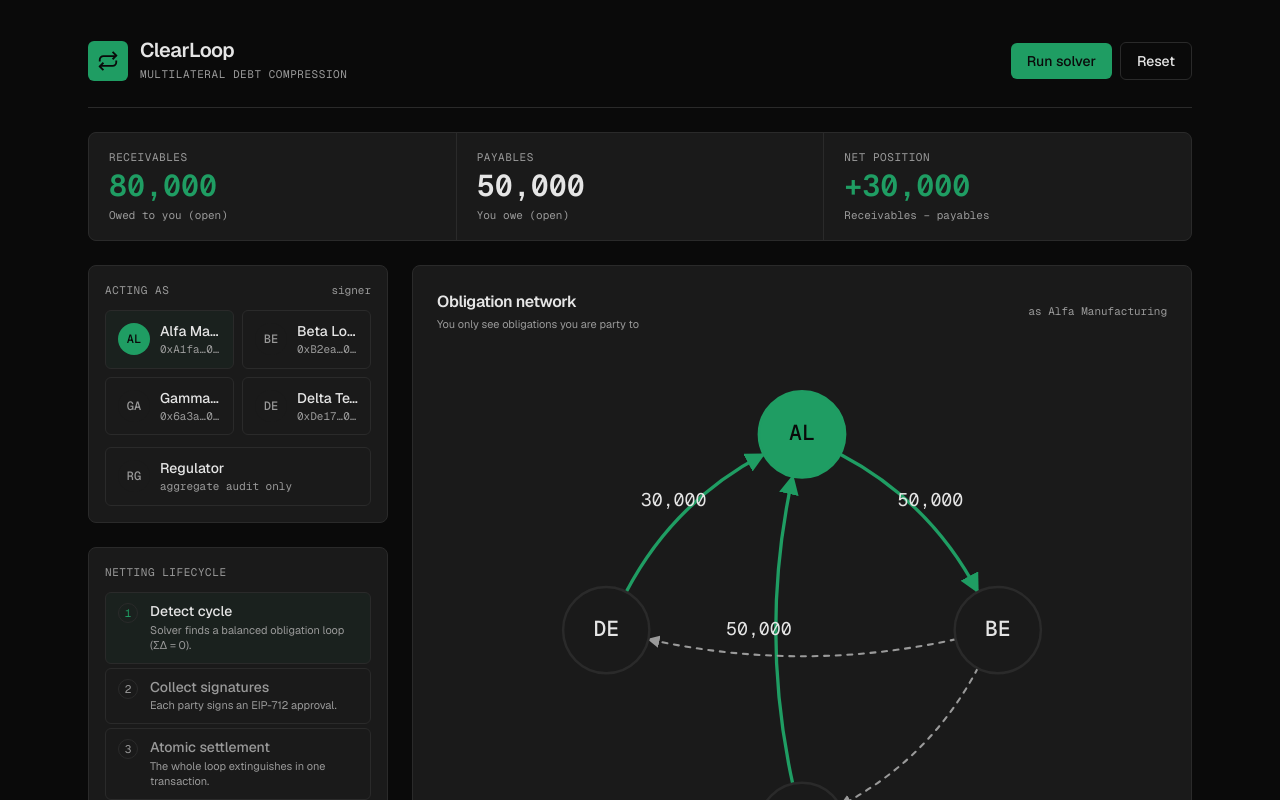
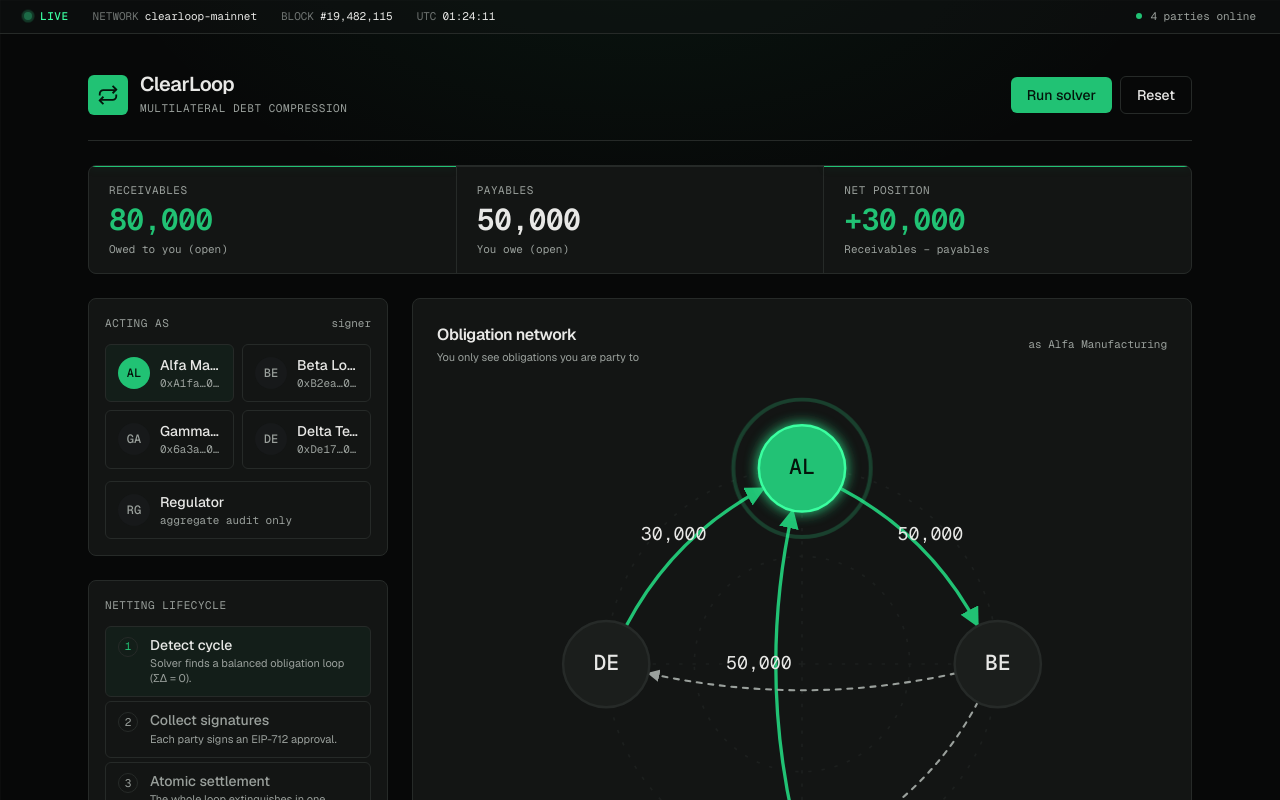
Before and after one commit to ervcdev/ClearLoop, a Next.js app in the folder frontend/: page / in a window 1280 px wide. Shown: the top 800 px of the page. Built offline with nearby package versions, Linux system fonts and the light colour scheme.

Commit message:
feat: refine Bloomberg Terminal theme and add dynamic terminal effects
Co-authored-by: Ervin Castro Perez <118087055+ervcdev@users.noreply.github.com>

```diff
--- a/frontend/app/globals.css
+++ b/frontend/app/globals.css
@@ -1,23 +1,29 @@
 @import "tailwindcss";
 
 :root {
-  /* Bloomberg Terminal — dark */
-  --background: #0a0a0a;
-  --foreground: #e5e5e5;
+  /* Bloomberg Terminal — dark, layered for depth */
+  --background: #070808;
+  --foreground: #e8e8e6;
 
-  --card: #1a1a1a;
-  --card-foreground: #e5e5e5;
+  --card: #131514;
+  --card-foreground: #e8e8e6;
 
-  --muted: #1a1a1a;
-  --muted-foreground: #9a9a9a;
+  /* elevated surface — one step above card for interactive/inner panels */
+  --elevated: #1b1e1c;
 
-  --border: #2a2a2a;
-  --input: #2a2a2a;
-  --ring: #1f9d63;
+  --muted: #17191a;
+  --muted-foreground: #9aa09c;
+
+  --border: #262a28;
+  --input: #262a28;
+  --ring: #21c274;
 
   /* Primary — institutional clearing green, brightened for dark bg */
-  --primary: #1f9d63;
-  --primary-foreground: #0a0a0a;
+  --primary: #21c274;
+  --primary-foreground: #04140b;
+  /* Bright signal green — reserved for live/active moments only */
+  --signal: #3affa0;
+  --primary-glow: rgba(33, 194, 116, 0.35);
 
   /* Status accents — brightened for contrast on dark */
   --pending: #d19a3a;
@@ -36,6 +42,9 @@
 
   --color-card: var(--card);
   --color-card-foreground: var(--card-foreground);
+
+  --color-elevated: var(--elevated);
+  --color-signal: var(--signal);
 
   --color-muted: var(--muted);
   --color-muted-foreground: var(--muted-foreground);
@@ -71,4 +80,53 @@ body {
   color: var(--foreground);
   font-family: var(--font-sans), Arial, Helvetica, sans-serif;
   -webkit-font-smoothing: antialiased;
+  /* Faint terminal grid + top radial glow so surfaces sit in a space, not a void */
+  background-image:
+    radial-gradient(900px 500px at 50% -10%, rgba(33, 194, 116, 0.07), transparent 60%),
+    linear-gradient(to right, rgba(255, 255, 255, 0.018) 1px, transparent 1px),
+    linear-gradient(to bottom, rgba(255, 255, 255, 0.018) 1px, transparent 1px);
+  background-size: 100% 100%, 40px 40px, 40px 40px;
+  background-attachment: fixed;
 }
+
+/* ---- Live terminal motion ---- */
+@keyframes cl-pulse-ring {
+  0% { transform: scale(1); opacity: 0.55; }
+  70% { transform: scale(1.9); opacity: 0; }
+  100% { transform: scale(1.9); opacity: 0; }
+}
+@keyframes cl-blink {
+  0%, 45% { opacity: 1; }
+  50%, 95% { opacity: 0.25; }
+  100% { opacity: 1; }
+}
+@keyframes cl-march {
+  to { stroke-dashoffset: -32; }
+}
+@keyframes cl-flow {
+  0% { offset-distance: 0%; opacity: 0; }
+  12% { opacity: 1; }
+  88% { opacity: 1; }
+  100% { offset-distance: 100%; opacity: 0; }
+}
+@keyframes cl-fade-up {
+  from { opacity: 0; transform: translateY(4px); }
+  to { opacity: 1; transform: translateY(0); }
+}
+
+.cl-live-dot { animation: cl-blink 1.6s ease-in-out infinite; }
+.cl-pulse-ring { transform-box: fill-box; transform-origin: center; animation: cl-pulse-ring 2.4s ease-out infinite; }
+.cl-march { stroke-dasharray: 6 6; animation: cl-march 1s linear infinite; }
+.cl-flow-dot { animation: cl-flow 2.2s linear infinite; }
+.cl-fade-up { animation: cl-fade-up 0.28s ease-out both; }
+
+@media (prefers-reduced-motion: reduce) {
+  .cl-live-dot,
+  .cl-pulse-ring,
+  .cl-march,
+  .cl-flow-dot,
+  .cl-fade-up {
+    animation: none !important;
+  }
+  body { background-attachment: scroll; }
+}
--- a/frontend/components/Dashboard.tsx
+++ b/frontend/components/Dashboard.tsx
@@ -3,8 +3,9 @@
 import { useState } from "react"
 import { useContract } from "@/hooks/useContract"
 import { findNettableCycle } from "@/lib/netting"
-import { companyName } from "@/lib/mock-data"
+import { companyName, COMPANIES } from "@/lib/mock-data"
 import { RoleSwitcher } from "@/components/RoleSwitcher"
+import { StatusRail } from "@/components/StatusRail"
 import { ObligationGraph } from "@/components/ObligationGraph"
 import { ObligationList } from "@/components/ObligationList"
 import { AuditTable } from "@/components/AuditTable"
@@ -70,7 +71,9 @@ export function Dashboard() {
   }
 
   return (
-    <div className="mx-auto w-full max-w-6xl px-4 py-6 sm:px-6 sm:py-10">
+    <>
+      <StatusRail parties={COMPANIES.length} />
+      <div className="mx-auto w-full max-w-6xl px-4 py-6 sm:px-6 sm:py-10">
       {/* Header */}
       <header className="mb-6 flex flex-col gap-4 border-b border-border pb-6 sm:flex-row sm:items-center sm:justify-between">
         <div className="flex items-center gap-3">
@@ -218,6 +221,7 @@ export function Dashboard() {
       {openProposal !== null && (
         <NettingModal proposalId={openProposal} onClose={() => setOpenProposal(null)} />
       )}
-    </div>
+      </div>
+    </>
   )
 }
--- a/frontend/components/MetricsBar.tsx
+++ b/frontend/components/MetricsBar.tsx
@@ -15,14 +15,22 @@ interface Metric {
 export function MetricsBar({ metrics }: { metrics: Metric[] }) {
   return (
     <section className="grid grid-cols-1 gap-px overflow-hidden rounded-lg border border-border bg-border sm:grid-cols-3">
-      {metrics.map((m) => (
-        <div key={m.label} className="flex flex-col gap-1.5 bg-card px-5 py-4">
+      {metrics.map((m) => {
+        const accented = m.accent === "primary" || m.accent === "signed-pos"
+        return (
+          <div key={m.label} className="relative flex flex-col gap-1.5 bg-card px-5 py-4">
+            {/* top accent hairline — signals the metric that carries the story */}
+            <span
+              aria-hidden
+              className={`absolute inset-x-0 top-0 h-px ${accented ? "bg-primary" : "bg-border"}`}
+              style={accented ? { boxShadow: "0 0 10px var(--primary-glow)" } : undefined}
+            />
             <span className="font-mono text-[11px] uppercase tracking-wider text-muted-foreground">
               {m.label}
             </span>
             <span
-            className={`font-mono text-3xl font-semibold leading-none tabular-nums ${
-              m.accent === "primary" || m.accent === "signed-pos"
+              className={`font-mono text-3xl font-semibold leading-none tracking-tight tabular-nums ${
+                accented
                   ? "text-primary"
                   : m.accent === "signed-neg"
                     ? "text-rejected"
@@ -35,7 +43,8 @@ export function MetricsBar({ metrics }: { metrics: Metric[] }) {
               <span className="font-mono text-[11px] text-muted-foreground">{m.hint}</span>
             )}
           </div>
-      ))}
+        )
+      })}
     </section>
   )
 }
--- a/frontend/components/ObligationGraph.tsx
+++ b/frontend/components/ObligationGraph.tsx
@@ -48,7 +48,36 @@ export function ObligationGraph({ obligations, role, highlightIds = [] }: Props)
           <marker id="arrow-muted" viewBox="0 0 10 10" refX="9" refY="5" markerWidth="6" markerHeight="6" orient="auto-start-reverse">
             <path d="M 0 0 L 10 5 L 0 10 z" style={{ fill: "var(--muted-foreground)" }} />
           </marker>
+          <marker id="arrow-signal" viewBox="0 0 10 10" refX="9" refY="5" markerWidth="6" markerHeight="6" orient="auto-start-reverse">
+            <path d="M 0 0 L 10 5 L 0 10 z" style={{ fill: "var(--signal)" }} />
+          </marker>
+          <filter id="cl-glow" x="-60%" y="-60%" width="220%" height="220%">
+            <feGaussianBlur stdDeviation="4" result="b" />
+            <feMerge>
+              <feMergeNode in="b" />
+              <feMergeNode in="SourceGraphic" />
+            </feMerge>
+          </filter>
         </defs>
+
+        {/* Backdrop: faint concentric orbits + spokes so the network sits in a space */}
+        <g style={{ stroke: "var(--border)", opacity: 0.5 }} fill="none">
+          <circle cx={CX} cy={CY} r={R} strokeDasharray="2 6" />
+          <circle cx={CX} cy={CY} r={R * 0.55} strokeDasharray="2 6" />
+          {COMPANIES.map((_, i) => {
+            const a = (i / COMPANIES.length) * Math.PI * 2 - Math.PI / 2
+            return (
+              <line
+                key={i}
+                x1={CX}
+                y1={CY}
+                x2={CX + R * Math.cos(a)}
+                y2={CY + R * Math.sin(a)}
+                strokeDasharray="2 6"
+              />
+            )
+          })}
+        </g>
 
         {/* Edges: debtor → creditor (direction money is owed) */}
         {obligations.map((o) => {
@@ -72,19 +101,39 @@ export function ObligationGraph({ obligations, role, highlightIds = [] }: Props)
           const start = trim(from, { x: cxp, y: cyp }, NODE_R)
           const end = trim(to, { x: cxp, y: cyp }, NODE_R)
 
+          const active = inCycle && !o.settled
           const stroke = o.settled
             ? "var(--muted-foreground)"
-            : visible
-              ? "var(--primary)"
-              : "var(--muted-foreground)"
-          const marker = visible && !o.settled ? "url(#arrow)" : "url(#arrow-muted)"
+            : active
+              ? "var(--signal)"
+              : visible
+                ? "var(--primary)"
+                : "var(--muted-foreground)"
+          const marker = o.settled
+            ? "url(#arrow-muted)"
+            : active
+              ? "url(#arrow-signal)"
+              : visible
+                ? "url(#arrow)"
+                : "url(#arrow-muted)"
+          const d = `M ${start.x} ${start.y} Q ${cxp} ${cyp} ${end.x} ${end.y}`
 
           return (
-            <g key={o.id} opacity={o.settled ? 0.35 : 1}>
+            <g key={o.id} opacity={o.settled ? 0.3 : 1}>
+              {/* soft underlay glow on the active loop */}
+              {active && (
+                <path
+                  d={d}
+                  strokeWidth={7}
+                  strokeLinecap="round"
+                  style={{ fill: "none", stroke: "var(--primary-glow)" }}
+                />
+              )}
               <path
-                d={`M ${start.x} ${start.y} Q ${cxp} ${cyp} ${end.x} ${end.y}`}
-                strokeWidth={inCycle ? 3 : visible ? 2 : 1.25}
-                strokeDasharray={visible ? undefined : "3 4"}
+                className={active ? "cl-march" : undefined}
+                d={d}
+                strokeWidth={active ? 2.5 : visible ? 2 : 1.25}
+                strokeDasharray={active ? undefined : visible ? undefined : "3 4"}
                 markerEnd={marker}
                 strokeLinecap="round"
                 style={{ fill: "none", stroke }}
@@ -97,8 +146,13 @@ export function ObligationGraph({ obligations, role, highlightIds = [] }: Props)
                   dominantBaseline="middle"
                   className="font-mono"
                   fontSize="11"
+                  fontWeight={active ? 600 : 400}
                   style={{
-                    fill: o.settled ? "var(--muted-foreground)" : "var(--foreground)",
+                    fill: o.settled
+                      ? "var(--muted-foreground)"
+                      : active
+                        ? "var(--signal)"
+                        : "var(--foreground)",
                     textDecoration: o.settled ? "line-through" : "none",
                   }}
                 >
@@ -115,14 +169,26 @@ export function ObligationGraph({ obligations, role, highlightIds = [] }: Props)
           const isMe = me === c.address
           return (
             <g key={c.address}>
+              {isMe && (
+                <circle
+                  className="cl-pulse-ring"
+                  cx={p.x}
+                  cy={p.y}
+                  r={NODE_R}
+                  fill="none"
+                  strokeWidth={1.5}
+                  style={{ stroke: "var(--signal)" }}
+                />
+              )}
               <circle
                 cx={p.x}
                 cy={p.y}
                 r={NODE_R}
                 strokeWidth={1.5}
+                filter={isMe ? "url(#cl-glow)" : undefined}
                 style={{
-                  fill: isMe ? "var(--primary)" : "var(--card)",
-                  stroke: isMe ? "var(--primary)" : "var(--border)",
+                  fill: isMe ? "var(--primary)" : "var(--elevated)",
+                  stroke: isMe ? "var(--signal)" : "var(--border)",
                 }}
               />
               <text
@@ -146,6 +212,9 @@ export function ObligationGraph({ obligations, role, highlightIds = [] }: Props)
           <span className="h-0.5 w-4 bg-primary" /> your obligation
         </span>
         <span className="flex items-center gap-1.5">
+          <span className="h-0.5 w-4 bg-signal" /> netting in motion
+        </span>
+        <span className="flex items-center gap-1.5">
           <span className="h-0.5 w-4 border-t border-dashed border-muted-foreground" /> opaque commitment
         </span>
         <span className="flex items-center gap-1.5">
--- /dev/null
+++ b/frontend/components/StatusRail.tsx
@@ -0,0 +1,58 @@
+"use client"
+
+import { useEffect, useState } from "react"
+
+/**
+ * Live status spine — gives the terminal a heartbeat: a pulsing LIVE
+ * indicator, a UTC clock, and a block height that ticks upward, plus
+ * network context. Purely presentational; no data is fetched.
+ */
+export function StatusRail({ parties }: { parties: number }) {
+  const [now, setNow] = useState<Date | null>(null)
+  const [block, setBlock] = useState(19_482_113)
+
+  useEffect(() => {
+    setNow(new Date())
+    const clock = setInterval(() => setNow(new Date()), 1000)
+    // Cosmetic: mimic a chain advancing ~ every 2s.
+    const chain = setInterval(() => setBlock((b) => b + 1), 2100)
+    return () => {
+      clearInterval(clock)
+      clearInterval(chain)
+    }
+  }, [])
+
+  const utc = now
+    ? now.toISOString().slice(11, 19)
+    : "--:--:--"
+
+  return (
+    <div className="flex flex-wrap items-center gap-x-6 gap-y-2 border-b border-border bg-card/40 px-4 py-2 font-mono text-[11px] sm:px-6">
+      <span className="flex items-center gap-2">
+        <span className="relative flex h-2 w-2">
+          <span className="cl-pulse-ring absolute inline-flex h-full w-full rounded-full bg-signal" />
+          <span className="cl-live-dot relative inline-flex h-2 w-2 rounded-full bg-signal" />
+        </span>
+        <span className="font-medium tracking-wider text-signal">LIVE</span>
+      </span>
+
+      <Field label="NETWORK" value="clearloop-mainnet" />
+      <Field label="BLOCK" value={`#${block.toLocaleString()}`} />
+      <Field label="UTC" value={utc} />
+
+      <span className="ml-auto flex items-center gap-2 text-muted-foreground">
+        <span className="inline-flex h-1.5 w-1.5 rounded-full bg-primary" />
+        {parties} parties online
+      </span>
+    </div>
+  )
+}
+
+function Field({ label, value }: { label: string; value: string }) {
+  return (
+    <span className="flex items-center gap-1.5">
+      <span className="text-muted-foreground/70">{label}</span>
+      <span className="tabular-nums text-foreground">{value}</span>
+    </span>
+  )
+}
```
Lines whose indentation alone changed are shown as unchanged.
